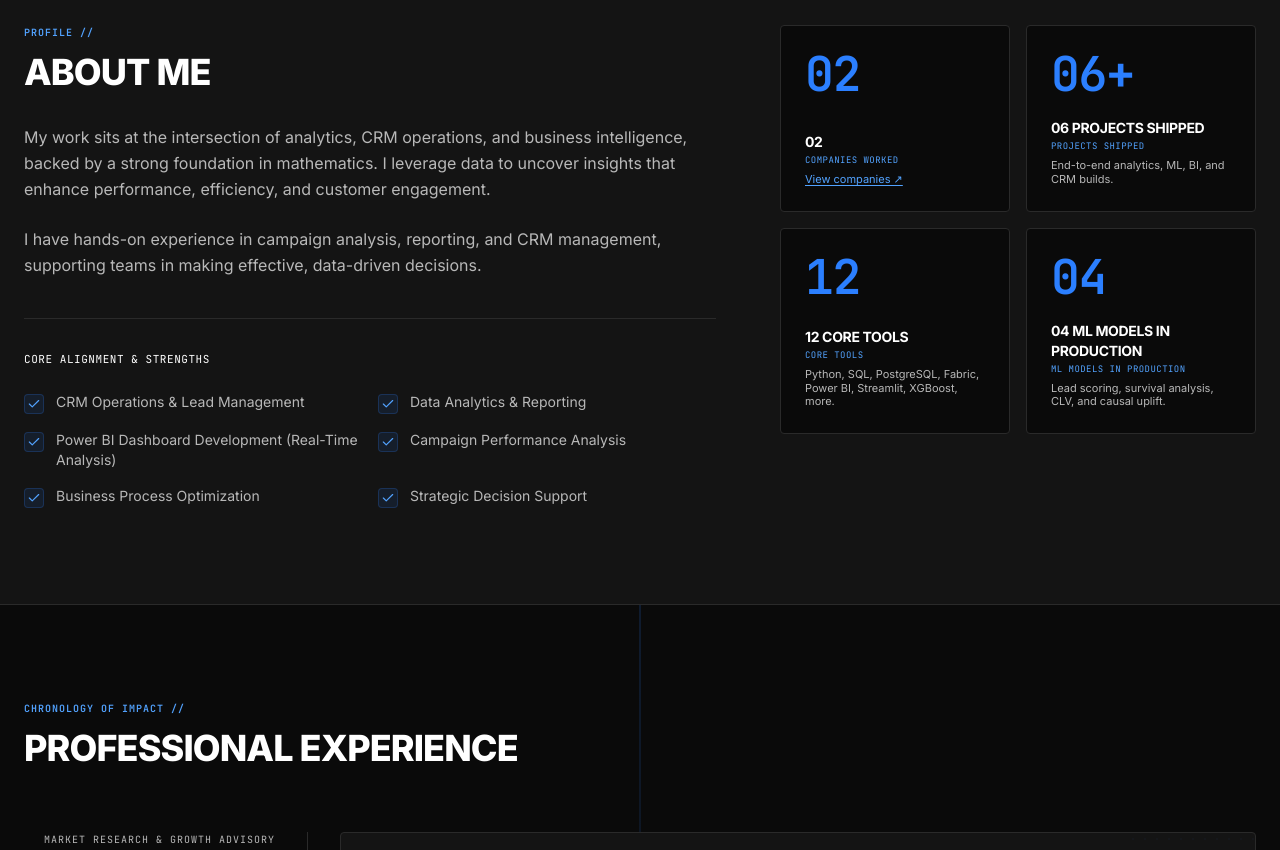
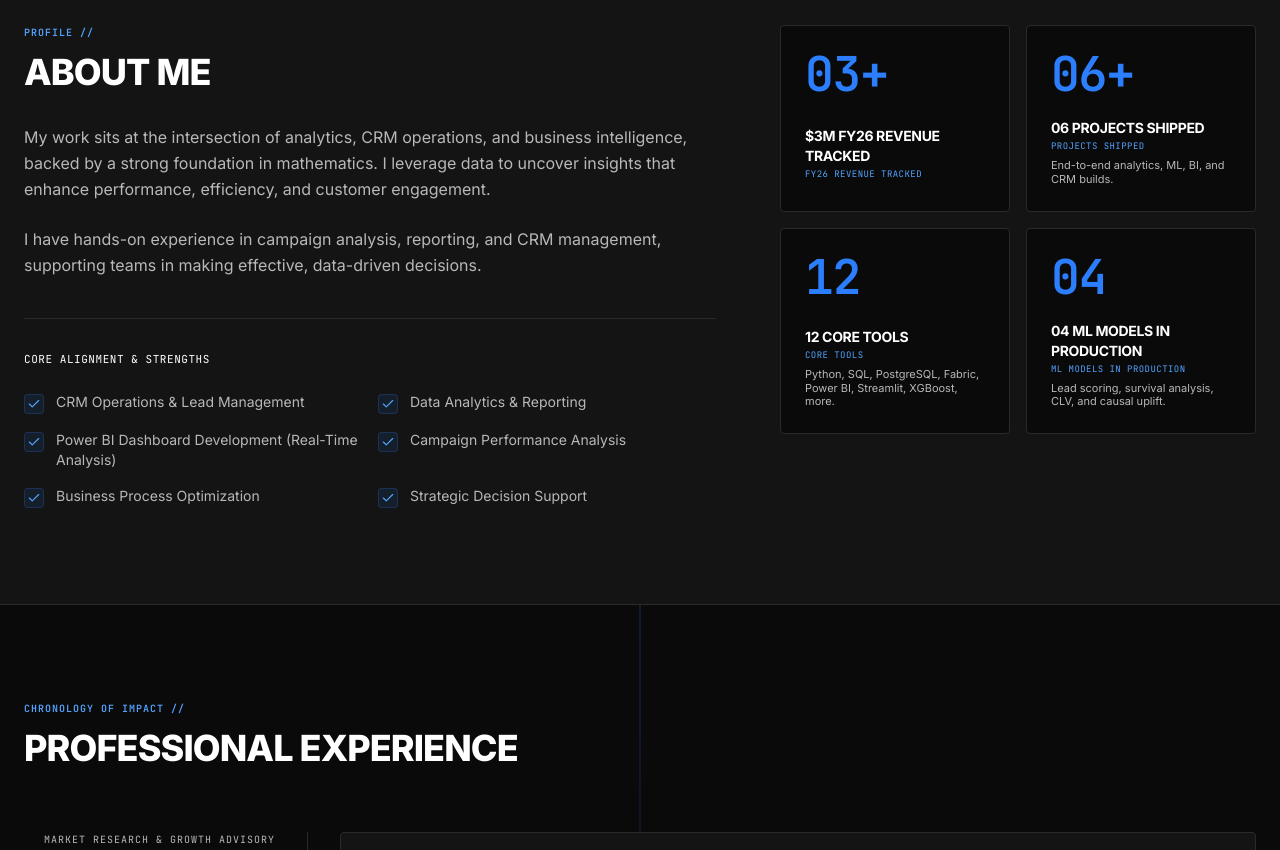
Before and after one commit to STELLARSCRIPTER/Portfolio, a React (Vite) app: page / in a window 1280 px wide. Shown: the part 1020-1870 px from the top of the page. Built offline with nearby package versions, Linux system fonts and the light colour scheme.

Commit message:
Reposition portfolio: Marketing/RevOps Analytics Engineer + CreditPulse + clean revenue stat

```diff
--- a/src/data.ts
+++ b/src/data.ts
@@ -1,7 +1,7 @@
 import { ExperienceItem, SkillCategory, ProjectItem } from './types';
 
 export const statsData = [
-  { value: 2, label: '02', suffix: ' Companies Worked', desc: 'Frost & Sullivan and Onwords Smart Solutions.' },
+  { value: 3, label: '$3M+', suffix: ' FY26 Revenue Tracked', desc: '' },
   { value: 6, label: '06+', suffix: ' Projects Shipped', desc: 'End-to-end analytics, ML, BI, and CRM builds.' },
   { value: 12, label: '12', suffix: ' Core Tools', desc: 'Python, SQL, PostgreSQL, Fabric, Power BI, Streamlit, XGBoost, more.' },
   { value: 4, label: '04', suffix: ' ML Models in Production', desc: 'Lead scoring, survival analysis, CLV, and causal uplift.' }
```
